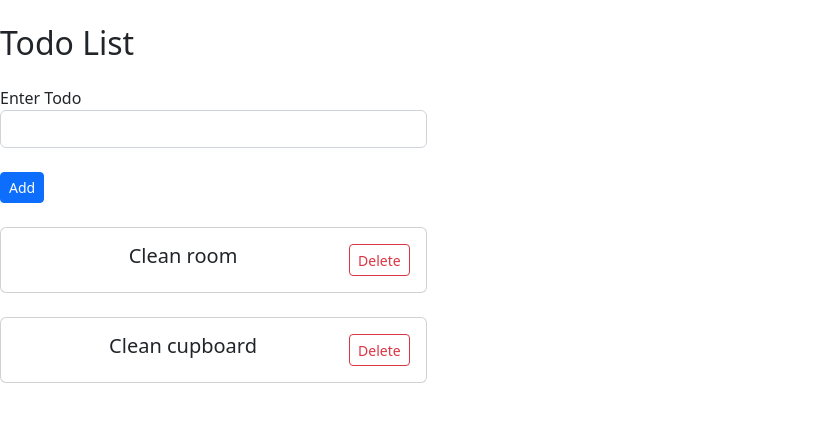
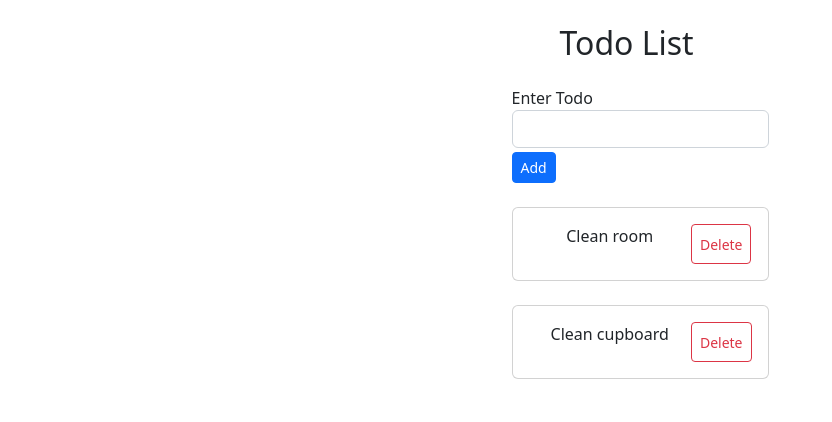
Before and after one commit to gagandeepkaur15/mern-todo-app, a React (Create React App) app: page / in a window 1280 px wide. Shown: the top 422 px of the page, without its empty margins (0-832 px from the left). Built offline with nearby package versions, Linux system fonts and the light colour scheme.

Commit message:
Center aligned content

```diff
--- a/src/components/Home.js
+++ b/src/components/Home.js
@@ -3,13 +3,13 @@ import Notes from './Notes';
 
 function Home() {
   return (
-    <div className='d-flex flex-column flex-wrap'>
+    <div className='d-flex flex-column flex-wrap align-content-center'>
       <div className='form'>
         <form action="">
-          <div className='title my-4'>
+          <div className='title my-4 mx-5'>
             <h2>Todo List</h2>
           </div>
-          <div className="textField my-4 col-md-4">
+          <div className="textField mt-4 mb-1 col-md-">
             <label for="inputsm">Enter Todo</label>
             <input type="text" class='form-control input-sm' />
           </div>
--- a/src/components/Notes.js
+++ b/src/components/Notes.js
@@ -17,11 +17,11 @@ export default function Notes() {
         <div className='todoList'>
             {todos.map(t => {
                 return (
-                    <div className='col-md-4'>
+                    <div className='row-md-'>
                     <div class='card my-4'>
-                        <div class="card-body">
+                        <div class="card-body my-auto">
                             <div className="d-flex">
-                                <h5 className="title mx-auto">{t.todo}</h5>
+                                <p className="title mx-auto">{t.todo}</p>
                                 <button type="button" class="btn btn-outline-danger btn-sm">Delete</button>
                             </div>
                         </div>
```
